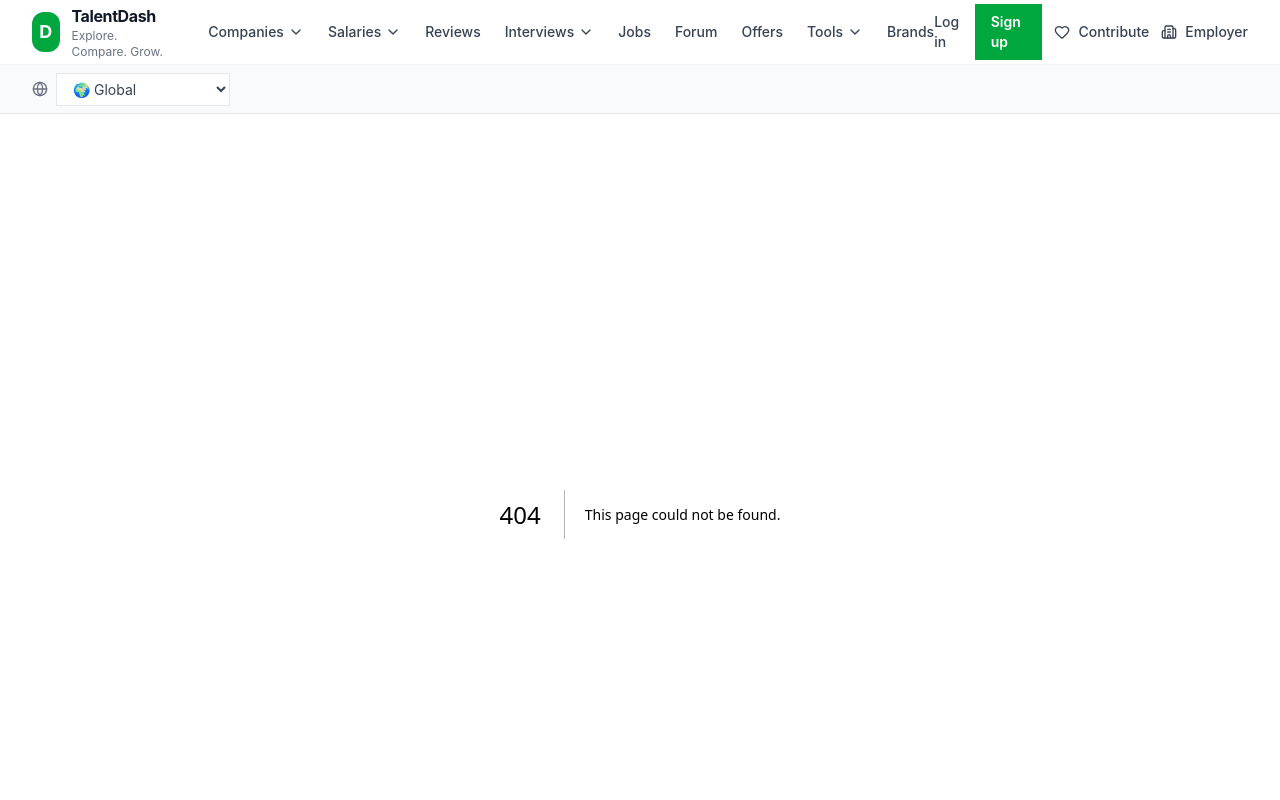
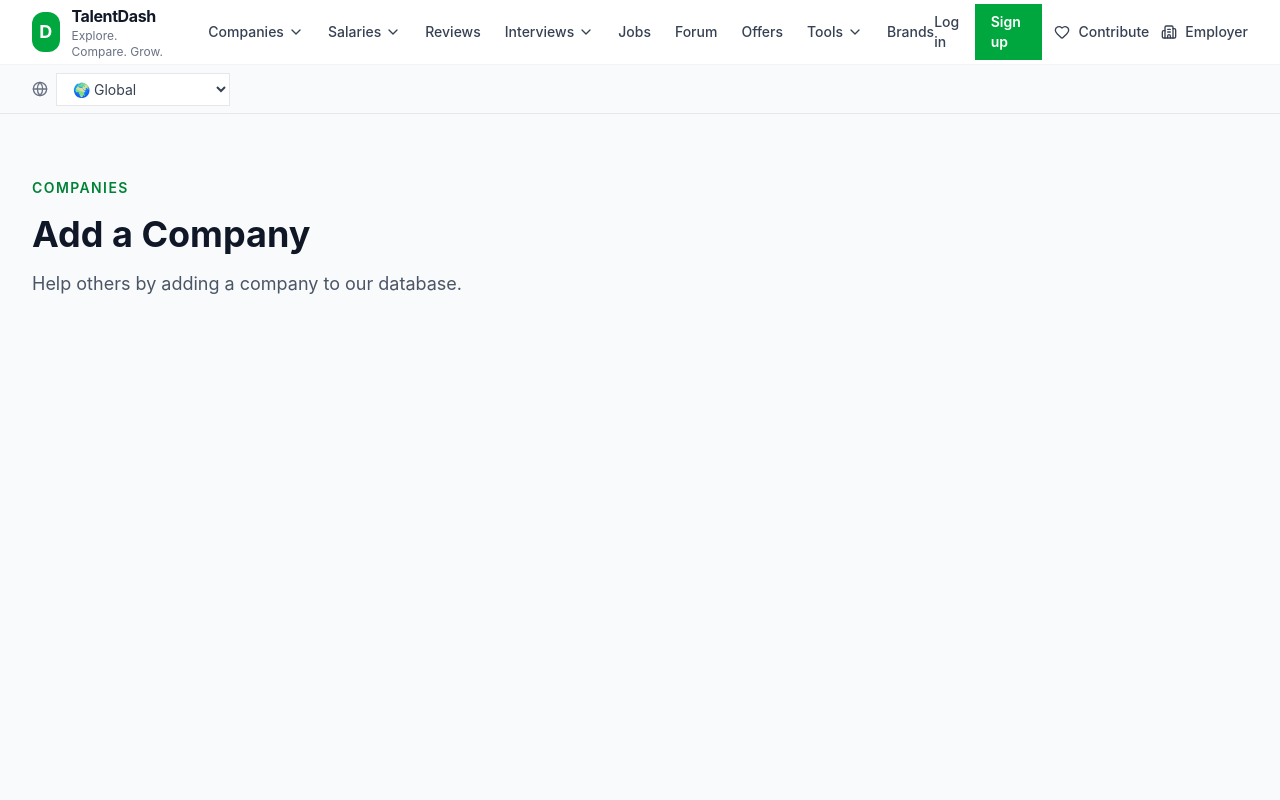
Before and after one commit to sanikakarche/-talentdash_Team1, a Next.js app in the folder apps/web/: page /1/companies/add in a window 1280 px wide. Before the commit this address had no page. Shown: the top 800 px of the page. Built offline with nearby package versions, Linux system fonts and the light colour scheme.

Commit message:
fix: add missing pages, fix black background on company sub-pages

```diff
--- /dev/null
+++ b/apps/web/app/[region]/companies/add/page.tsx
@@ -0,0 +1,11 @@
+export default function AddCompanyPage() {
+  return (
+    <main className="min-h-screen bg-gray-50">
+      <div className="mx-auto max-w-7xl px-4 py-16 sm:px-6 lg:px-8">
+        <p className="text-sm font-semibold uppercase tracking-widest text-green-700">Companies</p>
+        <h1 className="mt-4 text-4xl font-bold text-gray-900">Add a Company</h1>
+        <p className="mt-4 text-lg text-gray-600">Help others by adding a company to our database.</p>
+      </div>
+    </main>
+  );
+}
--- a/apps/web/app/[region]/salaries/heatmap/page.tsx
+++ b/apps/web/app/[region]/salaries/heatmap/page.tsx
@@ -2,7 +2,7 @@ export default function SalaryHeatmapPage() {
   return (
     <main className="min-h-screen bg-gray-50">
       <div className="mx-auto max-w-7xl px-4 py-16 sm:px-6 lg:px-8">
-        <p className="text-sm font-semibold uppercase tracking-widest text-green-700">Salary Intelligence</p>
+        <p className="text-sm font-semibold uppercase tracking-widest text-green-700">Salaries</p>
         <h1 className="mt-4 text-4xl font-bold text-gray-900">Salary Heatmap</h1>
         <p className="mt-4 text-lg text-gray-600">Compare compensation across cities and roles worldwide.</p>
       </div>
--- a/apps/web/app/[region]/salaries/roles/page.tsx
+++ b/apps/web/app/[region]/salaries/roles/page.tsx
@@ -3,8 +3,8 @@ export default function SalaryByRolePage() {
     <main className="min-h-screen bg-gray-50">
       <div className="mx-auto max-w-7xl px-4 py-16 sm:px-6 lg:px-8">
         <p className="text-sm font-semibold uppercase tracking-widest text-green-700">Salaries</p>
-        <h1 className="mt-4 text-4xl font-bold text-gray-900">Salaries by Job Role</h1>
-        <p className="mt-4 text-lg text-gray-600">Browse compensation data organized by role.</p>
+        <h1 className="mt-4 text-4xl font-bold text-gray-900">Salaries by Role</h1>
+        <p className="mt-4 text-lg text-gray-600">Browse compensation data organized by job role.</p>
       </div>
     </main>
   );
--- /dev/null
+++ b/apps/web/brand/page.tsx
@@ -0,0 +1,11 @@
+export default function BrandsPage() {
+  return (
+    <main className="min-h-screen bg-gray-50">
+      <div className="mx-auto max-w-7xl px-4 py-16 sm:px-6 lg:px-8">
+        <p className="text-sm font-semibold uppercase tracking-widest text-green-700">Brands</p>
+        <h1 className="mt-4 text-4xl font-bold text-gray-900">Top Brands</h1>
+        <p className="mt-4 text-lg text-gray-600">Explore top employer brands and their workplace culture.</p>
+      </div>
+    </main>
+  );
+}
```
